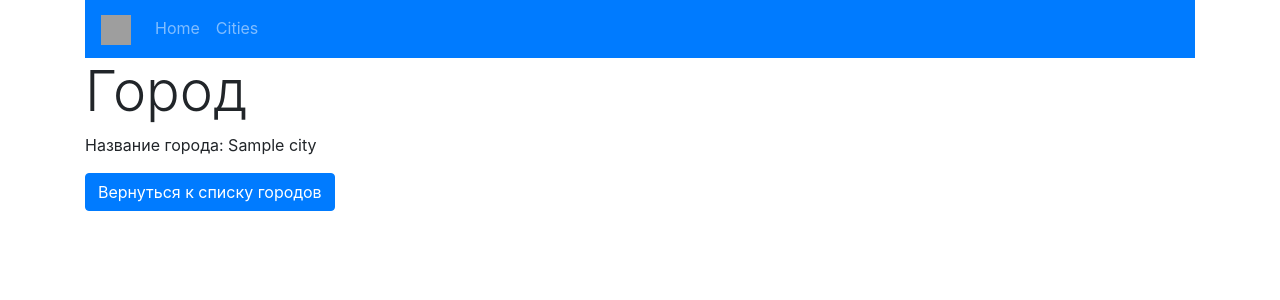
After one commit to YevhenMix/travel, a Django app: page /cities/detail/1/ in a window 1280 px wide. The commit adds this page. Shown: the top 300 px of the page. Run offline with Django 3.2, Linux system fonts and the light colour scheme; tables that the repository leaves empty hold one stand-in row (values such as "Sample post"); grey boxes are pictures that could not be loaded.

Commit message:
added detail view

```diff
--- a/cities/__init__.py
+++ /dev/null
@@ -1,3 +0,0 @@
-
-
-default_app_config = 'cities.apps.CitiesConfig'
--- a/cities/apps.py
+++ b/cities/apps.py
@@ -3,4 +3,4 @@ from django.apps import AppConfig
 
 class CitiesConfig(AppConfig):
     name = 'cities'
-    verbose_name = 'Города'
+    verbose_name = 'Города Украины'
--- a/cities/models.py
+++ b/cities/models.py
@@ -8,6 +8,7 @@ class City(models.Model):
     class Meta:
         verbose_name = 'Город'
         verbose_name_plural = 'Города'
+        ordering = ['name']
 
     def __str__(self):
         return self.name
--- a/cities/templates/cities/all_cities.html
+++ b/cities/templates/cities/all_cities.html
@@ -8,11 +8,11 @@
 {% for city in city_lst %}
 <div class="card my-4">
   <div class="card-header">
-    {{city.name}}
+    <h4><a href="{% url 'cities:detail' pk=city.id %}">{{city.name}}</a></h4>
   </div>
   <div class="card-body">
     <blockquote class="blockquote mb-0">
-      <p>{{city.name}}</p>
+      <p>{% lorem 1 b random %}</p>
     </blockquote>
   </div>
 </div>
--- /dev/null
+++ b/cities/templates/cities/detail.html
@@ -0,0 +1,17 @@
+{% extends "base.html" %}
+
+{% block title %} {{cities.name}} {% endblock %}
+
+{% block content %}
+ <h1 class="display-4">Город</h1>
+ <div class="row">
+     <div class='col-md-6'>
+         <p>Название города: {{cities.name}} </p>
+     </div>
+ </div>
+<div class="row">
+    <div class='col-md-6'>
+        <a class="btn btn-primary" href="{% url 'cities:all_cities' %}" role="button">Вернуться к списку городов</a>
+    </div>
+ </div>
+{% endblock%}
--- a/cities/urls.py
+++ b/cities/urls.py
@@ -1,8 +1,9 @@
 from django.urls import path
-from cities.views import show_all
+from cities.views import show_all, CityDetailView
 
 app_name = 'cities'
 
 urlpatterns = [
     path('all_cities/', show_all, name='all_cities'),
+    path('detail/<int:pk>/', CityDetailView.as_view(), name='detail'),
 ]
--- a/cities/views.py
+++ b/cities/views.py
@@ -1,4 +1,6 @@
 from django.shortcuts import render
+from django.views.generic import DetailView
+
 from cities.models import City
 
 
@@ -6,3 +8,9 @@ def show_all(request):
     city_lst = City.objects.all()
     context = {'city_lst': city_lst}
     return render(request, 'cities/all_cities.html', context)
+
+
+class CityDetailView(DetailView):
+    queryset = City.objects.all()
+    context_object_name = 'cities'
+    template_name = 'cities/detail.html'
--- a/templates/base.html
+++ b/templates/base.html
@@ -1,3 +1,4 @@
+{% url 'cities:all_cities' as cities_url %}
 <!doctype html>
 <html lang="en">
   <head>
@@ -11,18 +12,24 @@
     <title>{% block title %} {% endblock %}</title>
   </head>
   <body>
-  <nav class="navbar navbar-expand-lg navbar-light bg-light">
+  <div class="container">
+    <nav class="navbar navbar-expand-lg navbar-dark bg-primary">
       <div class="collapse navbar-collapse" id="navbarNav">
         <ul class="navbar-nav">
-      <li class="nav-item active">
+          <a class="navbar-brand" href="#">
+            <img src="https://getbootstrap.com/docs/4.5/assets/brand/bootstrap-solid.svg" width="30" height="30" alt="" loading="lazy">
+          </a>
+          <li class="nav-item">
             <a class="nav-link" href="http://127.0.0.1:8000/">Home <span class="sr-only">(current)</span></a>
           </li>
-      <li class="nav-item active">
+          <li class="nav-item {% if request.path == cities_url %} active bold{% endif %}">
             <a class="nav-link" href="{% url 'cities:all_cities' %}">Cities</a>
           </li>
         </ul>
       </div>
     </nav>
+  </div>
+
 
     <!-- Optional JavaScript; choose one of the two! -->
 
--- a/travel/settings.py
+++ b/travel/settings.py
@@ -37,7 +37,7 @@ INSTALLED_APPS = [
     'django.contrib.sessions',
     'django.contrib.messages',
     'django.contrib.staticfiles',
-    'cities',
+    'cities.apps.CitiesConfig',
 ]
 
 MIDDLEWARE = [
--- a/travel/urls.py
+++ b/travel/urls.py
@@ -20,5 +20,5 @@ from .views import home
 urlpatterns = [
     path('admin/', admin.site.urls),
     path('', home),
-    path('cities/', include('cities.urls')),
+    path('cities/', include('cities.urls', 'cities')),
 ]
```
Lines whose indentation alone changed are shown as unchanged.
